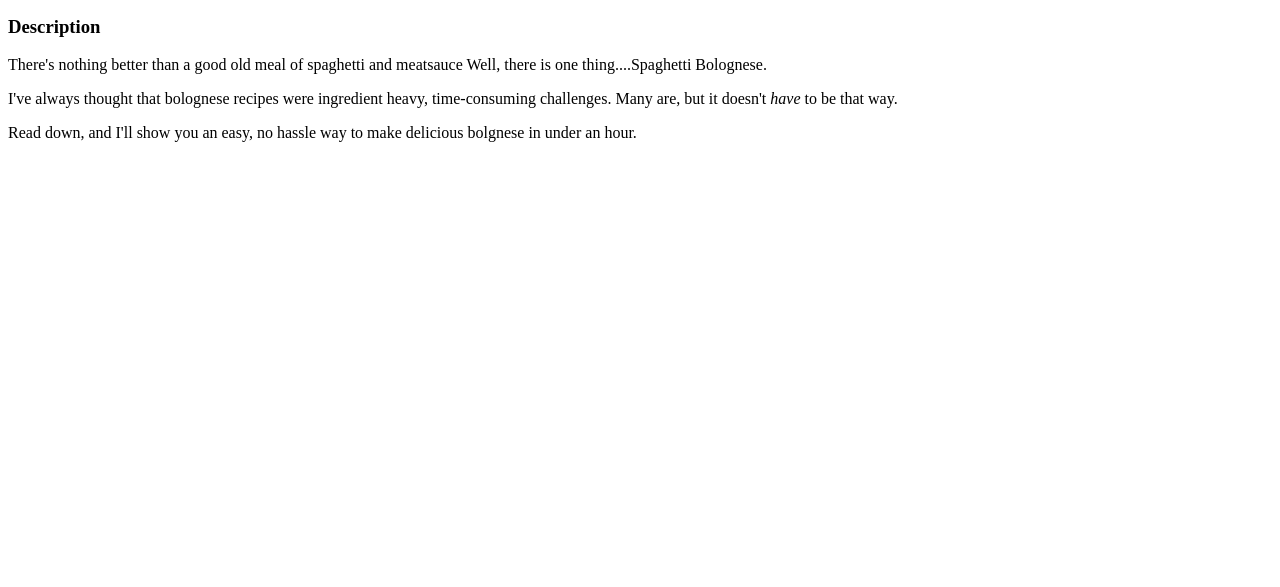
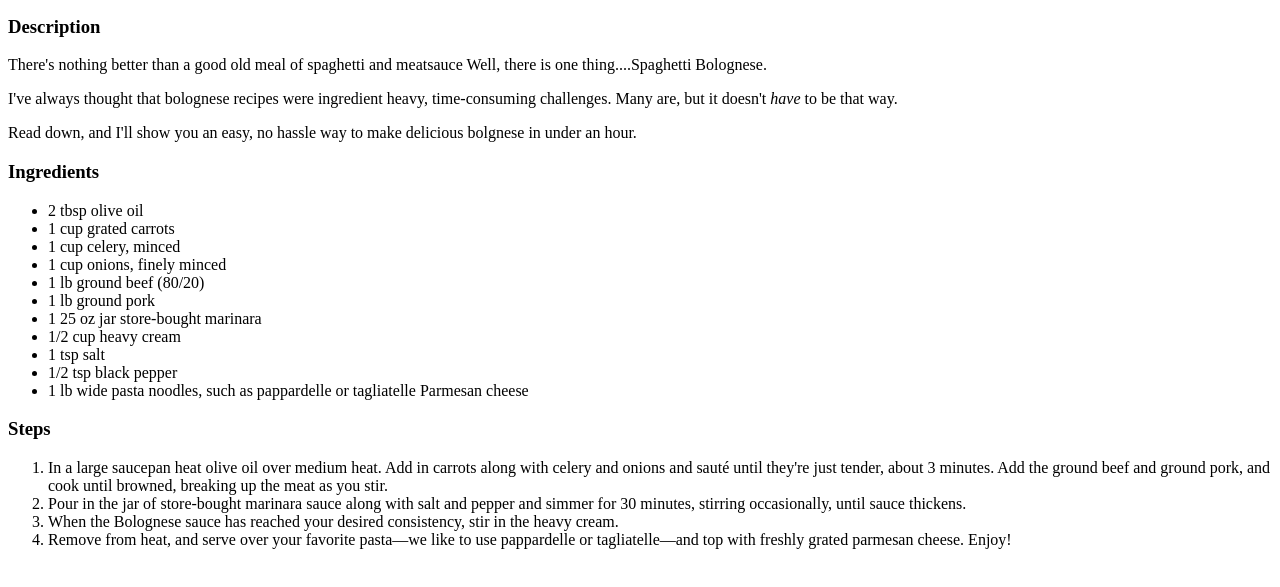
Before and after one commit to eric-h-123/odin-recipes, a plain HTML site: page recipes/bolognese.html in a window 1280 px wide. Shown: the part 101-688 px from the top of the page. Drawn offline with Linux system fonts and the light colour scheme.

Commit message:
Edit bolognese recipe with ingredients and steps

```diff
--- a/recipes/bolognese.html
+++ b/recipes/bolognese.html
@@ -8,9 +8,9 @@
 <body>
     <h1>Super Simple Bolognese</h1>
 
-    <img src="../bolo.jpg" alt="delicious spaghetti bolognese"
-    width="200"
-    height="300">
+        <img src="../bolo.jpg" alt="delicious spaghetti bolognese"
+        width="200"
+        height="300">
     <h3>Description</h3>
     <p>There's nothing better than a good old meal of spaghetti and meatsauce
         Well, there is one thing....Spaghetti Bolognese.
@@ -18,6 +18,28 @@
     <p>I've always thought that bolognese recipes were ingredient heavy, time-consuming challenges.  Many are, but it
         doesn't <em>have</em> to be that way.</p>
     <p>Read down, and I'll show you an easy, no hassle way to make delicious bolgnese in under an hour.</p>
+    <h3>Ingredients</h3>
+    <ul>
+        <li>2 tbsp olive oil</li>
+        <li>1 cup grated carrots</li>
+        <li>1 cup celery, minced</li>
+        <li>1 cup onions, finely minced</li>
+        <li>1 lb ground beef (80/20)</li>
+        <li>1 lb ground pork</li>
+        <li>1 25 oz jar store-bought marinara</li>
+        <li>1/2 cup heavy cream</li>
+        <li>1 tsp salt</li>
+        <li>1/2 tsp black pepper</li>
+        <li>1 lb wide pasta noodles, such as pappardelle or tagliatelle
+            Parmesan cheese</li>
 
+    </ul>
+    <h3>Steps</h3>
+    <ol>
+        <li>In a large saucepan heat olive oil over medium heat. Add in carrots along with celery and onions and sauté until they're just tender, about 3 minutes. Add the ground beef and ground pork, and cook until browned, breaking up the meat as you stir.</li>
+        <li>Pour in the jar of store-bought marinara sauce along with salt and pepper and simmer for 30 minutes, stirring occasionally, until sauce thickens.</li>
+        <li>When the Bolognese sauce has reached your desired consistency, stir in the heavy cream.</li>
+        <li>Remove from heat, and serve over your favorite pasta—we like to use pappardelle or tagliatelle—and top with freshly grated parmesan cheese. Enjoy!</li>
+    </ol>
 
 </html>
```
